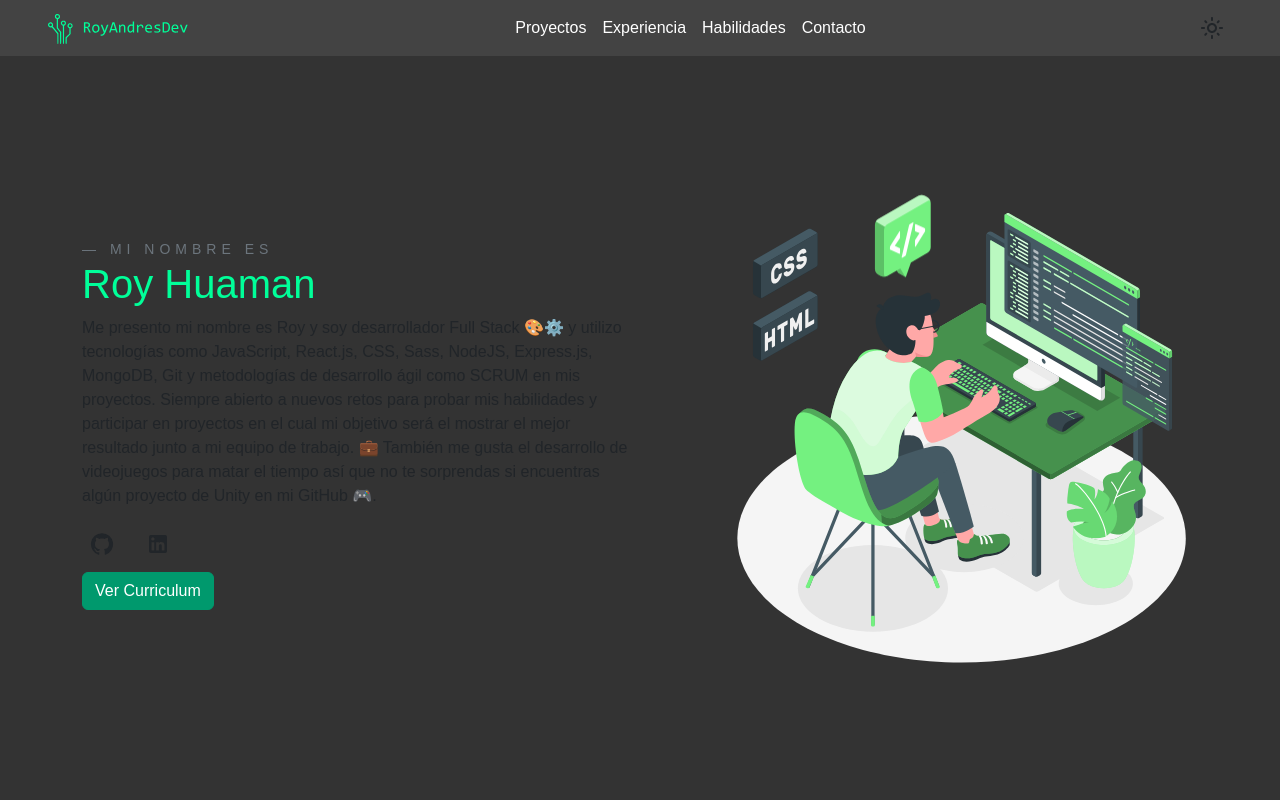
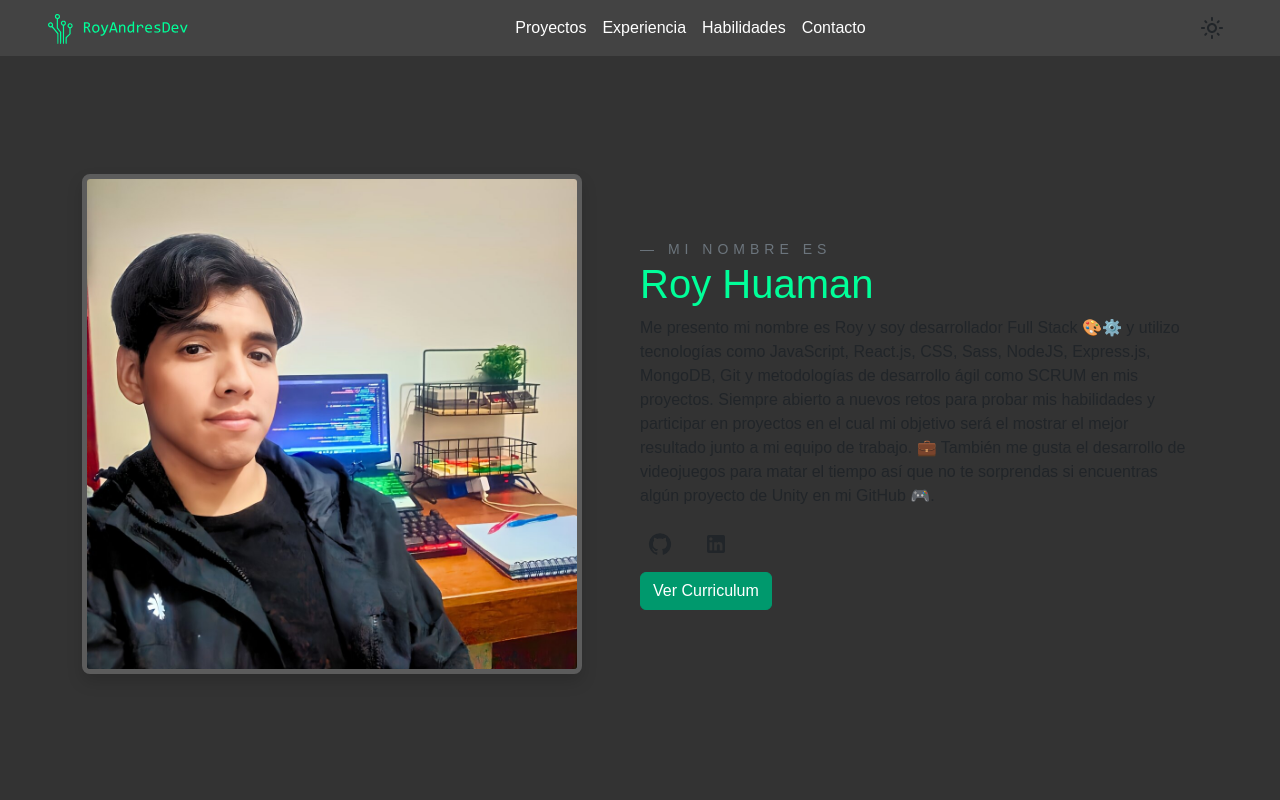
Before and after one commit to RoyHuamanAvila/Portfolio, a React (Vite) app: page / in a window 1280 px wide. Shown: the top 800 px of the page. Built offline with nearby package versions, Linux system fonts and the light colour scheme; a web font is replaced by a local one.

Commit message:
feat: change photo

```diff
--- a/src/App.tsx
+++ b/src/App.tsx
@@ -2,7 +2,7 @@ import { useDispatch, useSelector } from "react-redux";
 import { RootState } from "./app/store";
 import { lazy, Suspense, useEffect, useState } from "react";
 
-const About = lazy(() => import("./components/About"));
+const About = lazy(() => import("./components/About/About"));
 const Contact = lazy(() => import("./components/Contact/ContactContainer"))
 const Education = lazy(() => import("./components/Education"));
 const ExperienceLazy = lazy(() => import("./components/Experience/ExperienceContainer"));
--- /dev/null
+++ b/src/components/About/About.scss
@@ -0,0 +1,9 @@
+@use 'src/scss/colors';
+
+.avatar {
+  height: 500px;
+  width: auto;
+  margin-right: auto;
+  border-radius: 0.5rem;
+  border: 5px solid colors.$bg-300;
+}
--- a/src/components/About.tsx
+++ b/src/components/About/About.tsx
@@ -1,11 +1,14 @@
 import { GitHub, LinkedIn } from '@mui/icons-material';
 import { IconButton } from '@mui/material';
-import { PersonCoding } from './PersonCoding';
+import './About.scss'
 
 const About = () => {
     return (
         <div id="about" className="pb-3 about section">
             <div className="about-container pt-2">
+                <div className="col-12 col-md-6 pt-lg-0 d-flex m-auto">
+                    <img src="/Avatar.jpg" className='avatar shadow' alt="Avatar" />
+                </div>
                 <div className="col-12 col-md-6 m-lg-auto">
                     <p className="blockquote-footer col-12 m-0">MI NOMBRE ES</p>
                     <h1>Roy <span className='neon'>Huaman</span></h1>
@@ -24,9 +27,6 @@ const About = () => {
                     </div>
                     <a href='https://royandresdev-portfolio.s3.sa-east-1.amazonaws.com/C.V.+ROY+HUAMAN+AVILA.pdf' download='CV-RoyHuaman' target='_blank' className='mt-2 btn btn-accent text-white'>Ver Curriculum</a>
                 </div>
-                <div className="col-12 col-md-6 pt-lg-0 d-flex">
-                    <PersonCoding />
-                </div>
             </div>
         </div>
     )
```
Also changed, not shown: public/Avatar.jpg.
